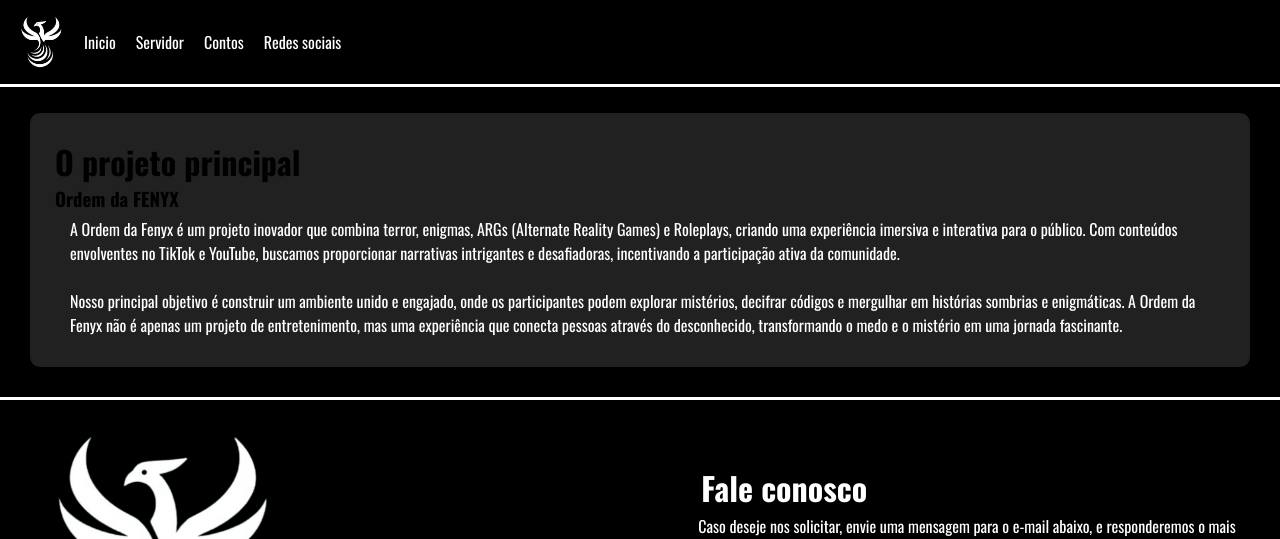
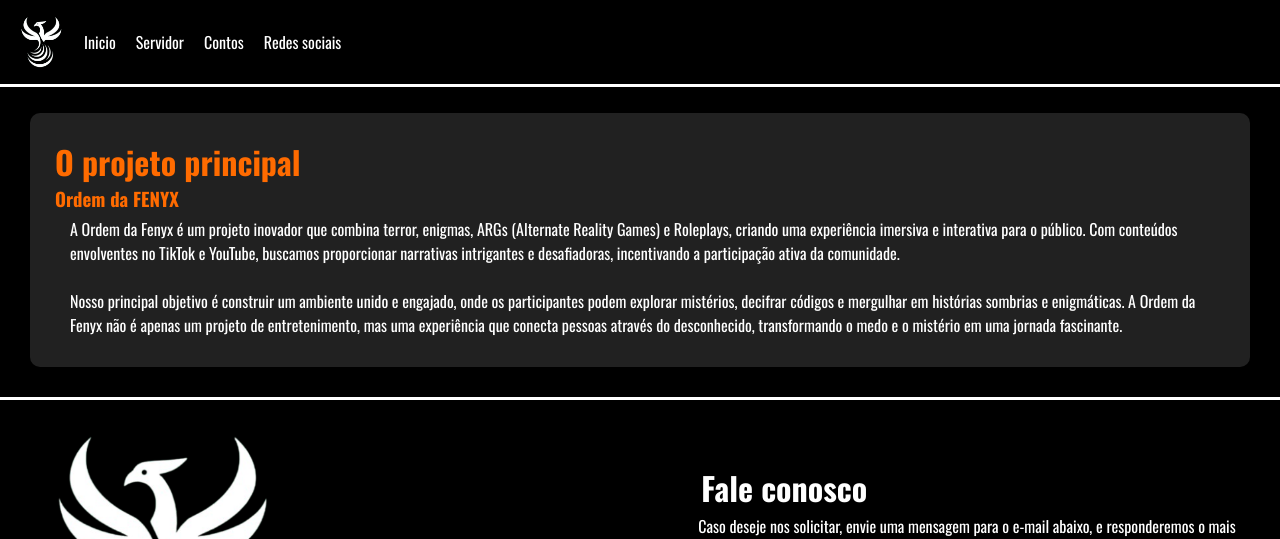
Before and after one commit to OrdemDaFENYX/Ordem-da-FENYX, a plain HTML site: page projetos.html in a window 1280 px wide. Shown: the top 539 px of the page. Drawn offline with nearby package versions, Linux system fonts and the light colour scheme; a web font is replaced by a local one.

Commit message:
Update index.css

```diff
--- a/Css/index.css
+++ b/Css/index.css
@@ -35,6 +35,13 @@
     color: #fff;
     word-wrap: break-word;
 }
+.titleProjetos{
+    color: #ff6b00;
+}
+.subtitleProjetos{
+    color: #ff6b00;
+}
+
 .buttonTab {
     color: #fff;
     text-decoration: none;
```
